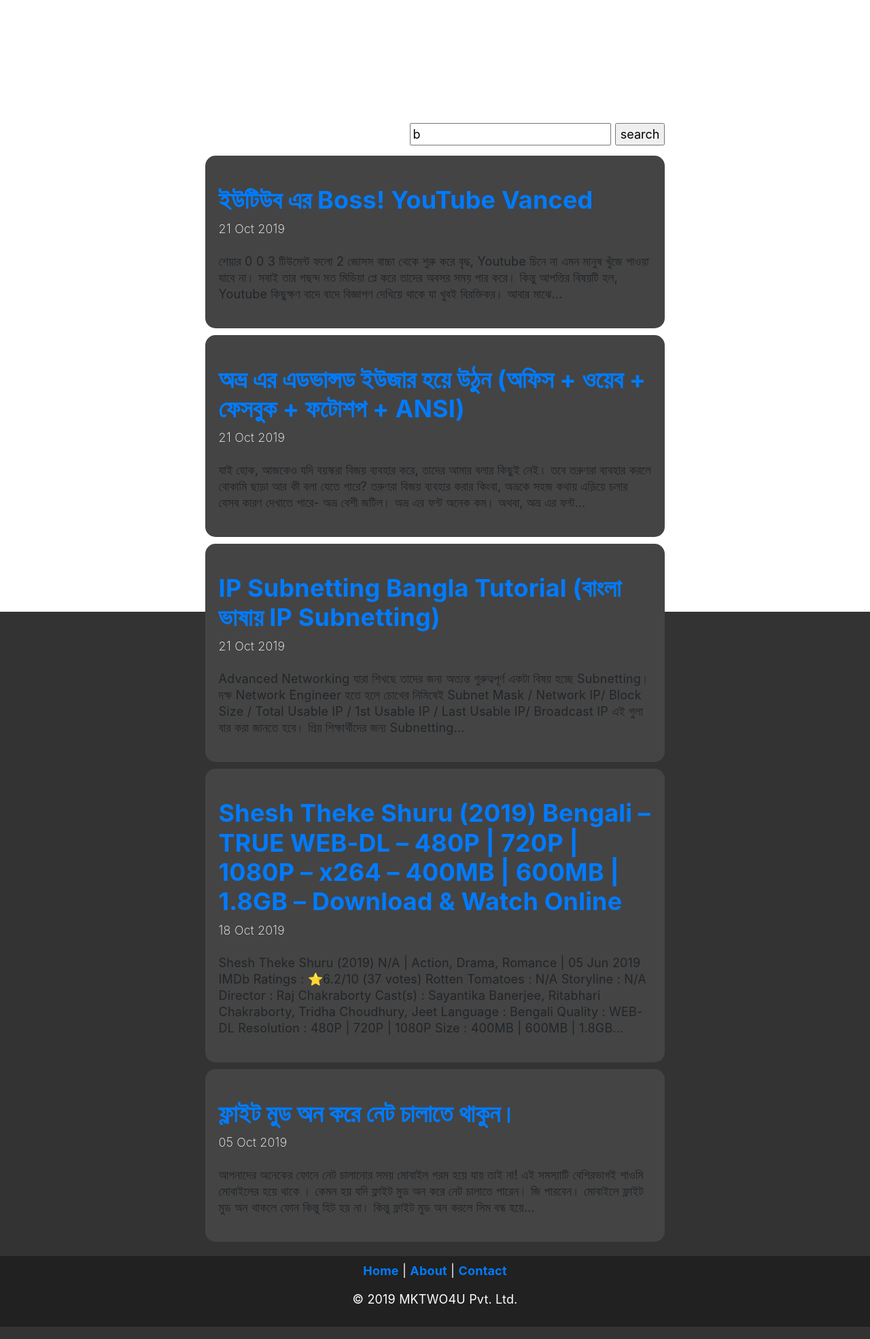
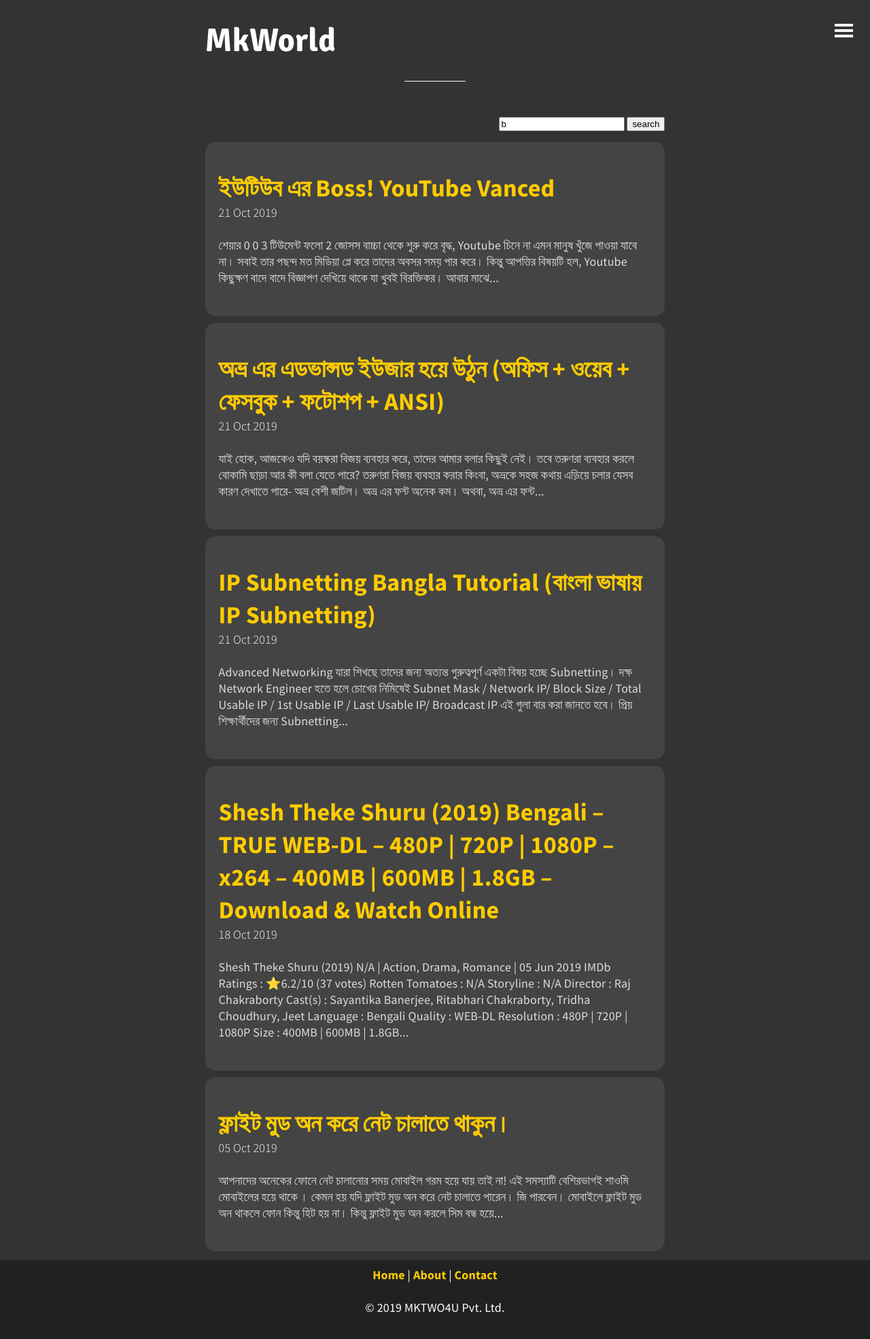
Before and after one commit to bdmilan/blog, a Jekyll site: the page built from index.html, in a window 1280 px wide. Shown: the whole page at 68% size. Built offline with Jekyll 4.4.1, drawn with Linux system fonts in a browser that asks for light colours; nearby versions of some CDN libraries; the list of posts is cut into pages by our own code.

Commit message:
Update head.html

```diff
--- a/_includes/head.html
+++ b/_includes/head.html
@@ -12,7 +12,6 @@
 
 	<!-- RSS -->
 	<link href="/atom.xml" type="application/atom+xml" rel="alternate" title="ATOM Feed" />
-	<link rel="stylesheet" href="https://stackpath.bootstrapcdn.com/bootstrap/4.2.1/css/bootstrap.min.css" integrity="sha384-GJzZqFGwb1QTTN6wy59ffF1BuGJpLSa9DkKMp0DgiMDm4iYMj70gZWKYbI706tWS" crossorigin="anonymous">
 
 
 </head>
```
